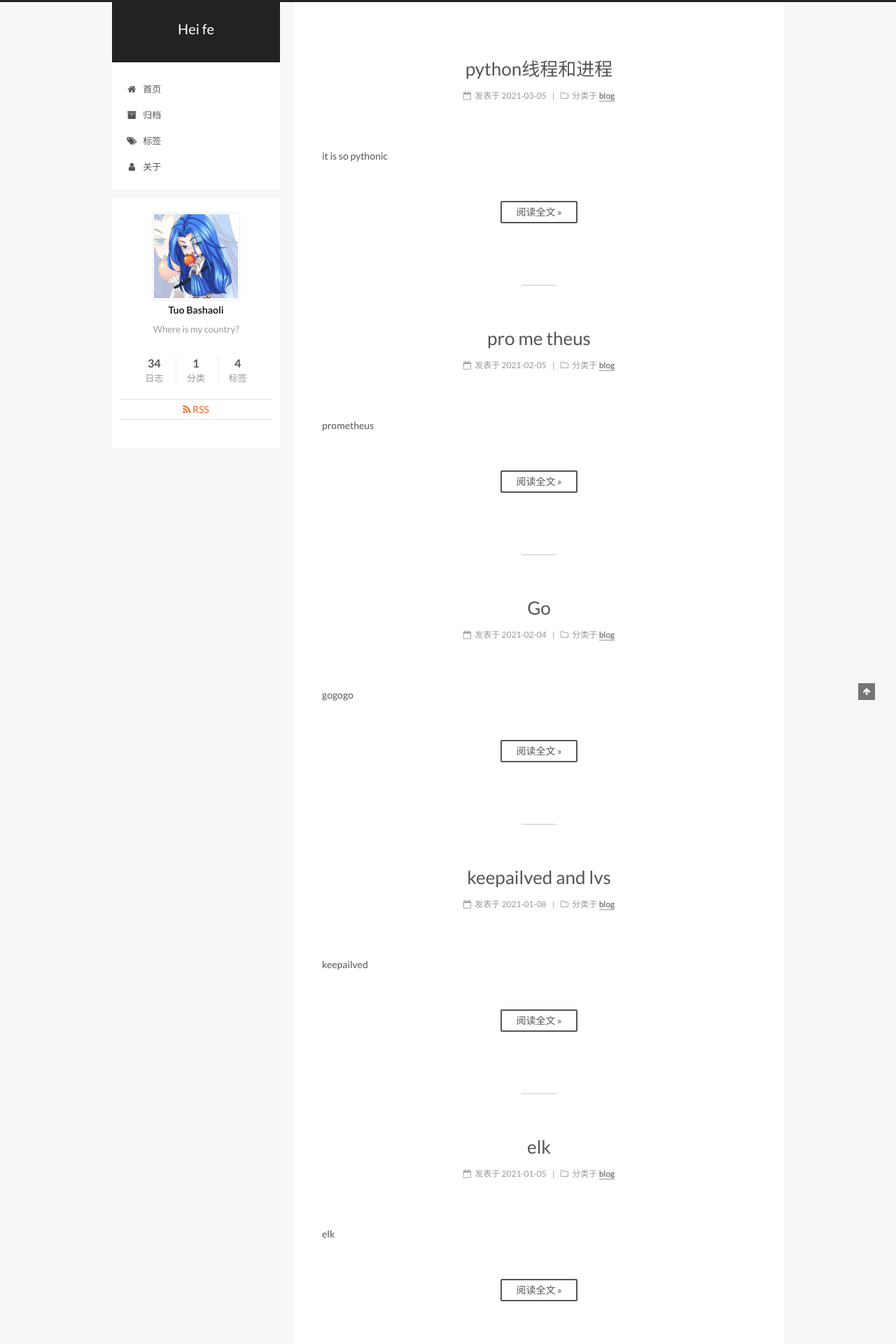
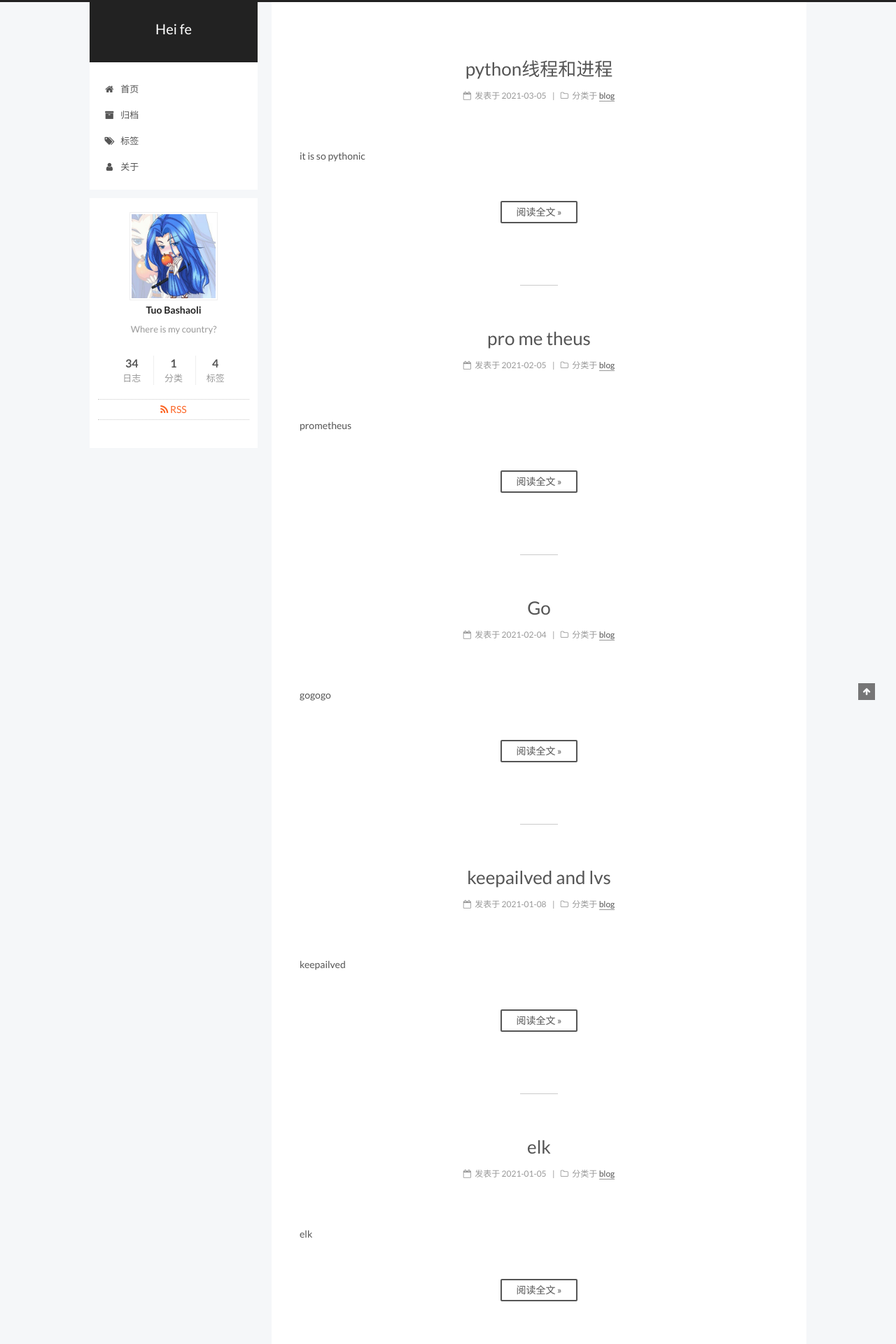
Before and after one commit to tuobashaoli/tuobashaoli.github.io, a Jekyll site: the page built from index.html, in a window 1280 px wide. Shown: the top 1920 px of the page at 70% size. Built offline with Jekyll 4.4.1, drawn with Linux system fonts in a browser that asks for light colours; the list of posts is cut into pages by our own code; comment, search, counter and statistics services are not loaded.

Commit message:
update css

```diff
--- a/_sass/_schemes/Pisces/_layout.scss
+++ b/_sass/_schemes/Pisces/_layout.scss
@@ -1,7 +1,8 @@
 .header {
   position: relative;
   margin: 0 auto;
-  width: $main-desktop;
+  /*width: $main-desktop;*/
+  width: 80%;
 
   @include tablet() {
     width: auto;
@@ -47,7 +48,8 @@
 }
 
 .container .main-inner {
-  width: $main-desktop;
+  /*width: $main-desktop;*/
+  width: 80%;
 
   @include tablet() {
     width: auto;
@@ -61,7 +63,8 @@
   float: right;
   box-sizing: border-box;
   padding: $content-desktop-padding;
-  width: $content-desktop;
+  /*width: $content-desktop;*/
+  width: calc(100% - 260px);
   background: white;
   min-height: 700px;
   box-shadow: $box-shadow-inner;
```
